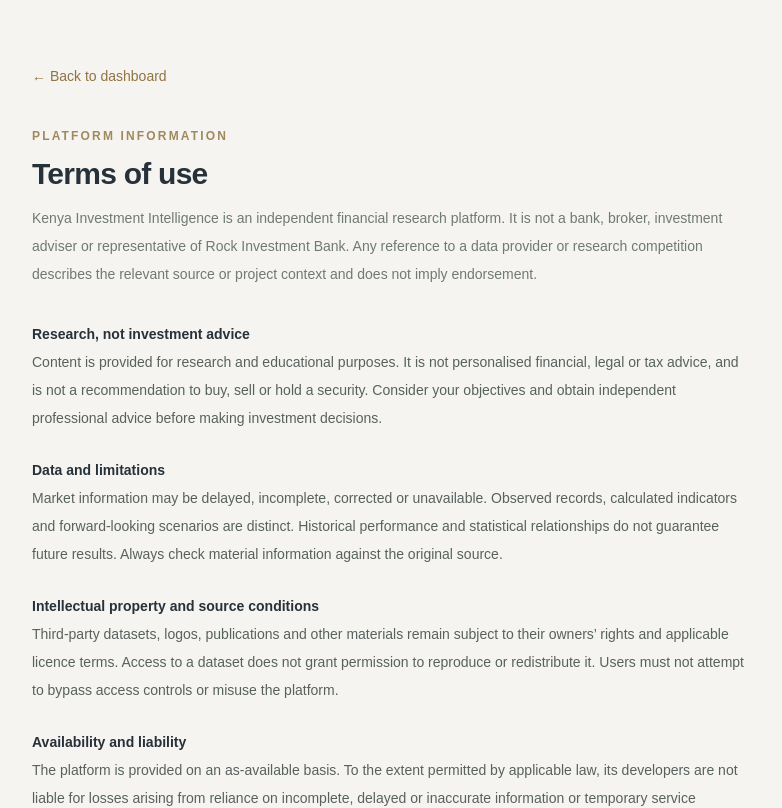
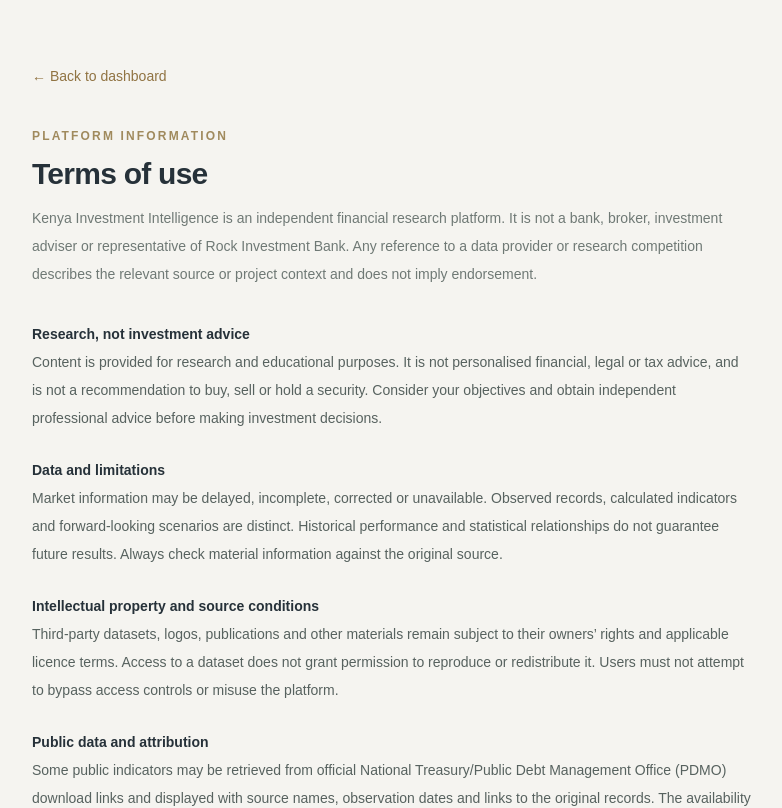
Before and after one commit to paulndwekia/Rock_Investment_Outlook_2026, a Next.js app in the folder dashboard/: page /terms in a window 1280 px wide. Shown: the top 808 px of the page, without its empty margins (248-1030 px from the left). Built offline with nearby package versions, Linux system fonts and the light colour scheme.

Commit message:
Clarify PDMO attribution and third-party source terms

```diff
--- a/dashboard/app/terms/page.tsx
+++ b/dashboard/app/terms/page.tsx
@@ -8,6 +8,7 @@ export default function TermsPage() {
       <section><h2 className="font-semibold text-[#263139]">Research, not investment advice</h2><p>Content is provided for research and educational purposes. It is not personalised financial, legal or tax advice, and is not a recommendation to buy, sell or hold a security. Consider your objectives and obtain independent professional advice before making investment decisions.</p></section>
       <section><h2 className="font-semibold text-[#263139]">Data and limitations</h2><p>Market information may be delayed, incomplete, corrected or unavailable. Observed records, calculated indicators and forward-looking scenarios are distinct. Historical performance and statistical relationships do not guarantee future results. Always check material information against the original source.</p></section>
       <section><h2 className="font-semibold text-[#263139]">Intellectual property and source conditions</h2><p>Third-party datasets, logos, publications and other materials remain subject to their owners’ rights and applicable licence terms. Access to a dataset does not grant permission to reproduce or redistribute it. Users must not attempt to bypass access controls or misuse the platform.</p></section>
+      <section><h2 className="font-semibold text-[#263139]">Public data and attribution</h2><p>Some public indicators may be retrieved from official National Treasury/Public Debt Management Office (PDMO) download links and displayed with source names, observation dates and links to the original records. The availability of a download does not itself establish an unrestricted redistribution licence. Reuse remains subject to the source owner’s terms, and users should consult the source before reusing or republishing records. Rock Data Plus and other restricted third-party data are not connected unless separately authorised in writing.</p></section>
       <section><h2 className="font-semibold text-[#263139]">Availability and liability</h2><p>The platform is provided on an as-available basis. To the extent permitted by applicable law, its developers are not liable for losses arising from reliance on incomplete, delayed or inaccurate information or temporary service interruption.</p></section>
       <section><h2 className="font-semibold text-[#263139]">Updates</h2><p>These terms may be updated as the platform, data permissions and services change. The effective version should be reviewed before continued use.</p></section>
     </div>
```
